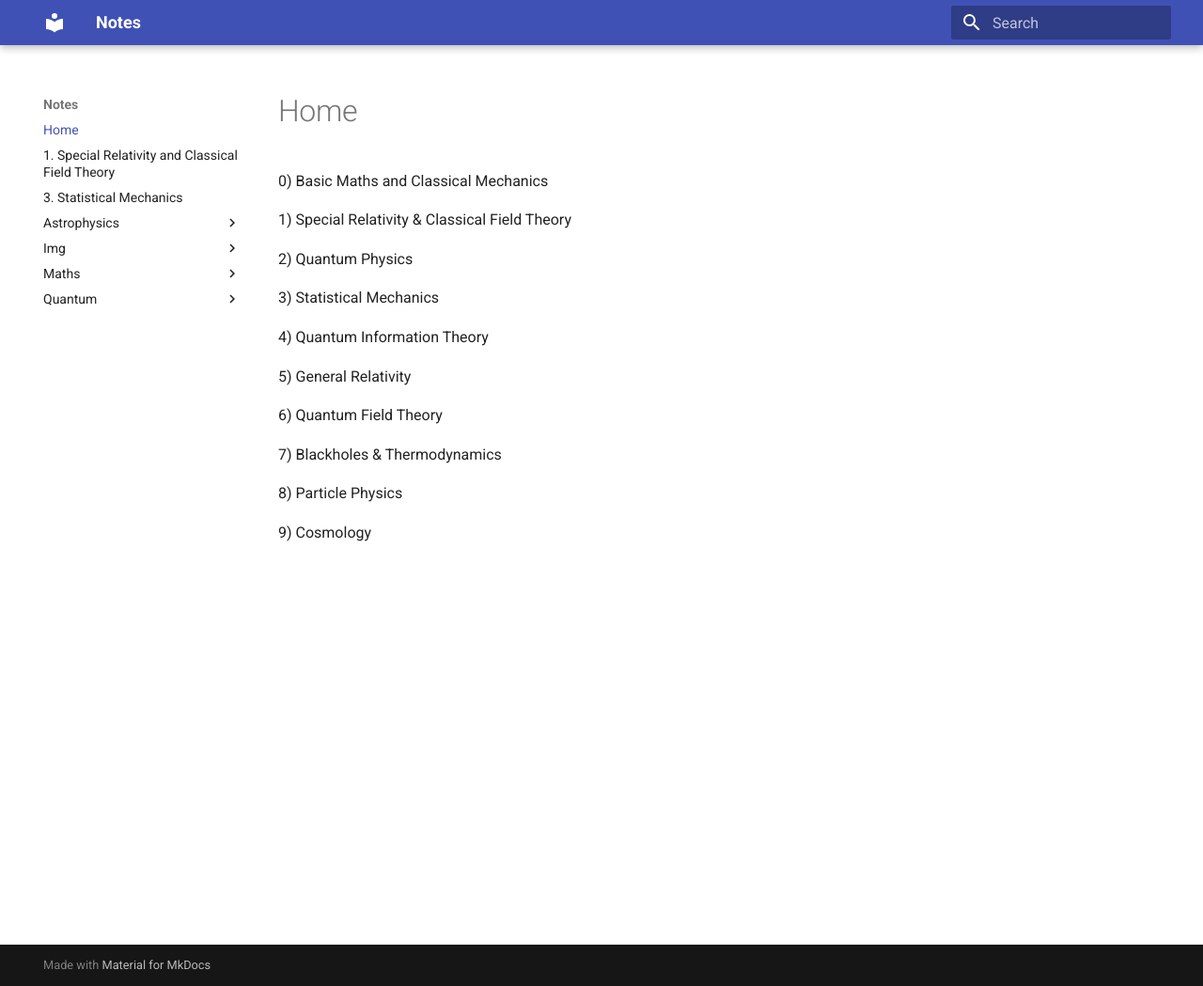
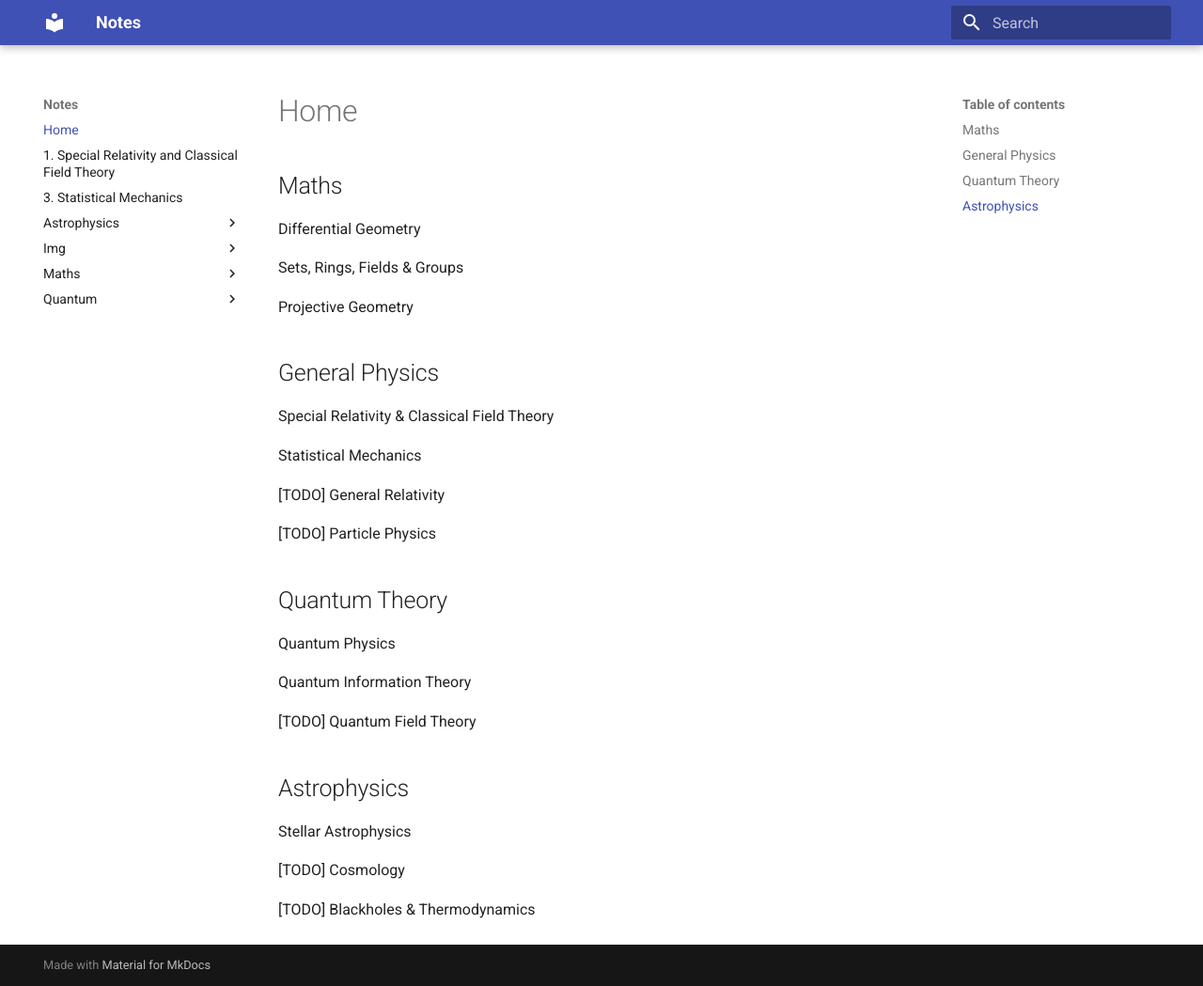
Before and after one commit to regstuff/notes, an MkDocs documentation site: the page built from docs/index.md, in a window 1280 px wide and 1049 px high. Shown: the whole window at 94% size. Built offline with MkDocs 1.6.1 and Material for MkDocs 9.7.7, drawn with Linux system fonts in a browser that asks for light colours.

Commit message:
Update index.md

```diff
--- a/docs/index.md
+++ b/docs/index.md
@@ -1,19 +1,33 @@
-0) Basic Maths and Classical Mechanics
+## Maths
 
-1) Special Relativity & Classical Field Theory
+Differential Geometry
 
-2) Quantum Physics
+Sets, Rings, Fields & Groups
 
-3) Statistical Mechanics
+Projective Geometry
 
-4) Quantum Information Theory
+## General Physics
 
-5) General Relativity
+Special Relativity & Classical Field Theory
 
-6) Quantum Field Theory
+Statistical Mechanics
 
-7) Blackholes & Thermodynamics
+[TODO] General Relativity
 
-8) Particle Physics
+[TODO] Particle Physics
 
-9) Cosmology
+## Quantum Theory
+
+Quantum Physics
+
+Quantum Information Theory
+
+[TODO] Quantum Field Theory
+
+## Astrophysics
+
+Stellar Astrophysics
+
+[TODO] Cosmology
+
+[TODO] Blackholes & Thermodynamics
```
